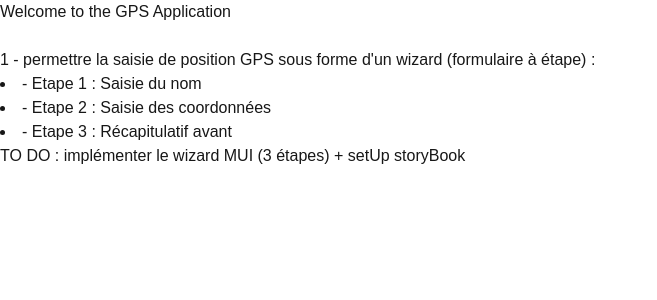
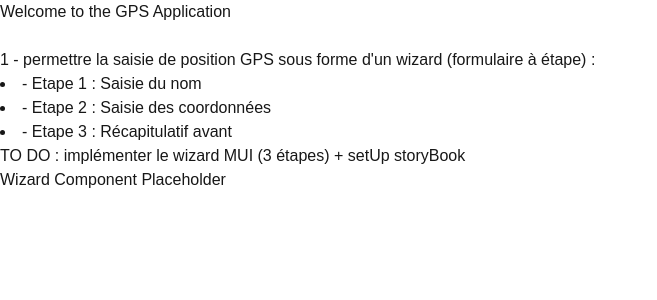
Before and after one commit to r-baudot/GpsCrystal, a Next.js app in the folder gps/: page / in a window 1280 px wide. Shown: the top 300 px of the page, without its empty margins (0-657 px from the left). Built offline with nearby package versions, Linux system fonts and the light colour scheme.

Commit message:
init Wizard

```diff
--- a/gps/src/app/page.tsx
+++ b/gps/src/app/page.tsx
@@ -1,3 +1,5 @@
+import Wizard from "../components/wizard/Wizard";
+
 export default function Home() {
   return (
     <div>
@@ -11,6 +13,7 @@ export default function Home() {
       <li>- Etape 2 : Saisie des coordonnées</li>
       <li>- Etape 3 : Récapitulatif avant </li>
       <p>TO DO : implémenter le wizard MUI (3 étapes) + setUp storyBook</p>
+      <Wizard />
     </div>
   );
 }
--- /dev/null
+++ b/gps/src/components/wizard/Wizard.tsx
@@ -0,0 +1,5 @@
+const Wizard = () => {
+  return <div>Wizard Component Placeholder</div>;
+};
+
+export default Wizard;
```
